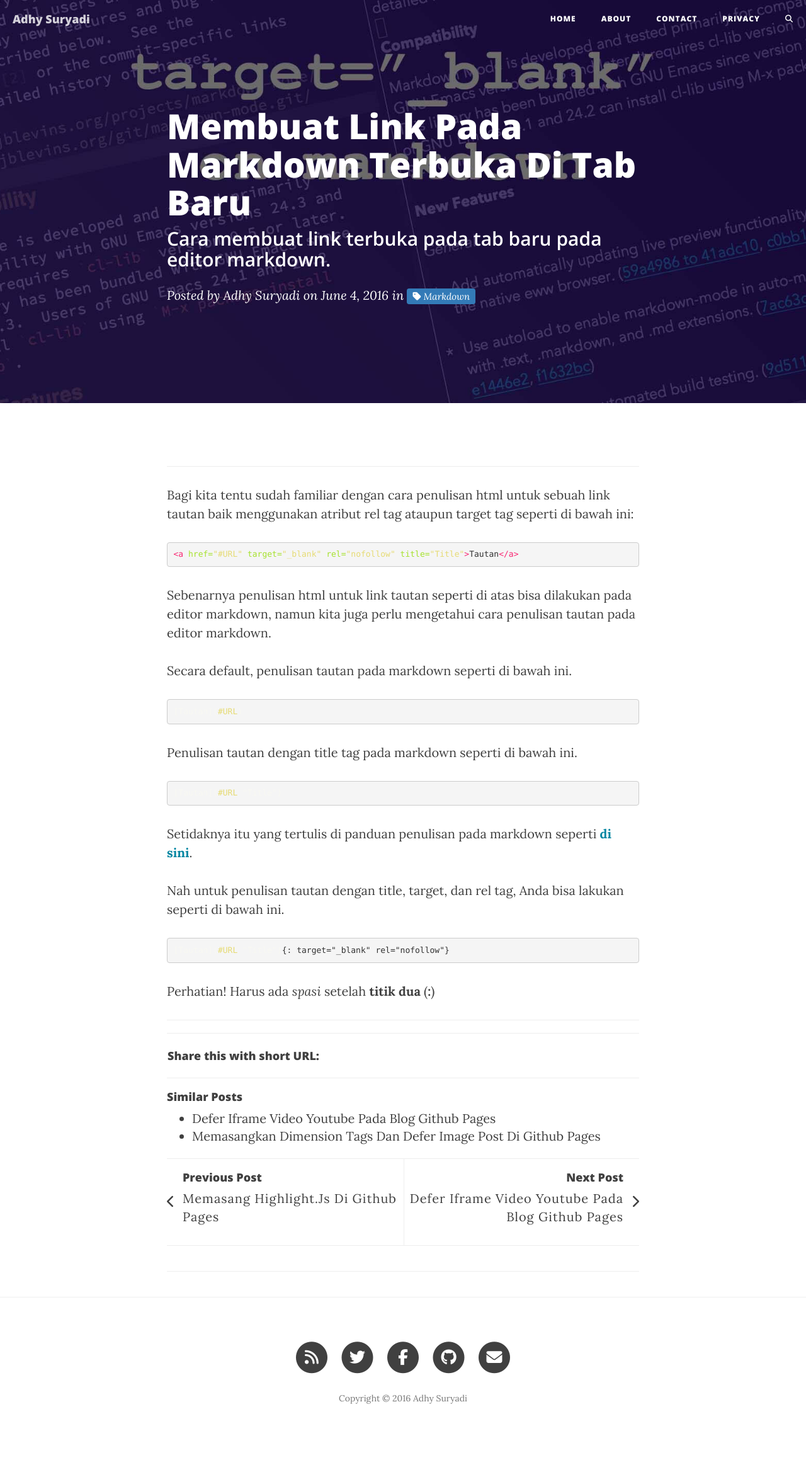
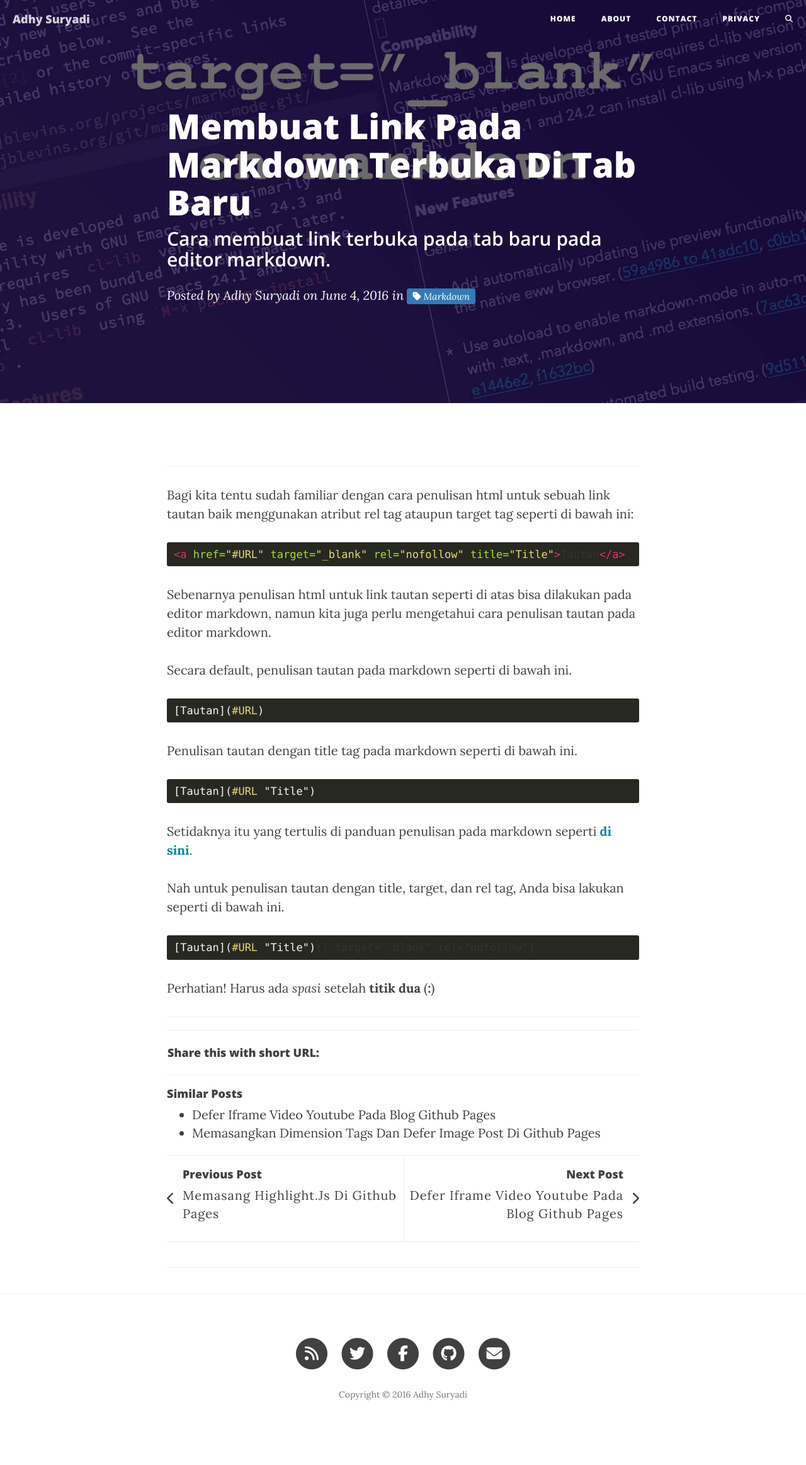
Before and after one commit to KompiAjaib/kompiajaib.github.io, a Jekyll site: the page built from _posts/2016-06-04-membuat-link-terbuka-di-tab-baru.markdown, in a window 1280 px wide. Shown: the whole page at 63% size. Built offline with Jekyll 4.4.1, drawn with Linux system fonts in a browser that asks for light colours; nearby versions of some CDN libraries; comment, search, counter and statistics services are not loaded.

Commit message:
Update syntax.css

```diff
--- a/css/syntax.css
+++ b/css/syntax.css
@@ -1,5 +1,4 @@
-pre .highlight { background-color: #272822; }
-.highlight .hll { background-color: #272822; }
+.highlight pre, pre, .highlight .hll { background-color: #272822; border: 1px solid transparent; font-size: 85%; padding: 6px 10px; border-radius: 3px; }
 .highlight .c { color: #75715e } /* Comment */
 .highlight .err { color: #960050; background-color: #1e0010 } /* Error */
 .highlight .k { color: #66d9ef } /* Keyword */
```
